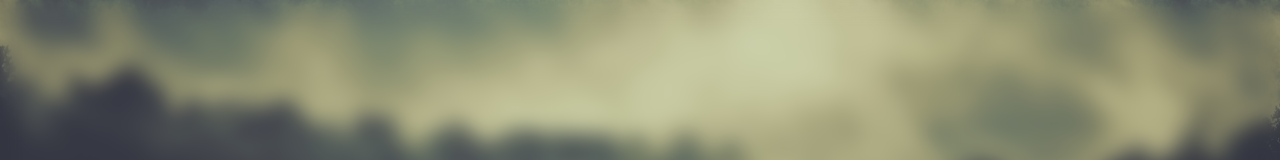
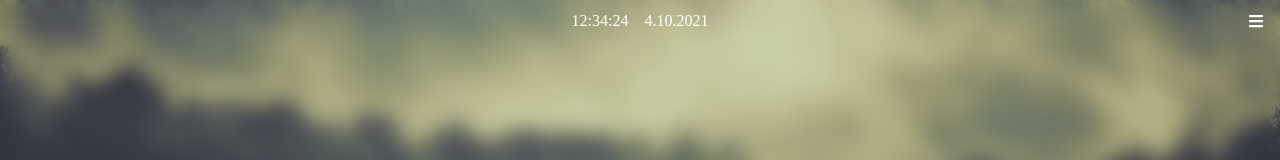
Before and after one commit to varvikko/venom-greeter, a React (Create React App) app: page / in a window 1280 px wide. Shown: the top 160 px of the page. Built offline with nearby package versions, Linux system fonts and the light colour scheme.

Commit message:
add header

```diff
--- a/package.json
+++ b/package.json
@@ -3,6 +3,9 @@
   "version": "0.1.0",
   "private": true,
   "dependencies": {
+    "@fortawesome/fontawesome-svg-core": "^1.2.36",
+    "@fortawesome/free-solid-svg-icons": "^5.15.4",
+    "@fortawesome/react-fontawesome": "^0.1.16",
     "@testing-library/jest-dom": "^5.11.4",
     "@testing-library/react": "^11.1.0",
     "@testing-library/user-event": "^12.1.10",
--- a/src/app/App.jsx
+++ b/src/app/App.jsx
@@ -9,10 +9,14 @@ class App extends React.Component {
     render() {
         return (
             <div>
-                <Background image={getBackgrounds()[0]}
-                    blur={10} />
+                <Background image={getBackgrounds()[0]} blur={10} />
 
-                <Header />
+                <Header
+                    showTime={true}
+                    timeFormat='%H:%M:%s'
+                    showDate={true}
+                    dateFormat='%d.%m.%Y'
+                />
                 <Prompt />
                 <Menu />
             </div>
--- a/src/app/components/Header.jsx
+++ b/src/app/components/Header.jsx
@@ -1,20 +1,66 @@
 import React from 'react'
 import PropTypes from 'prop-types'
+import { FontAwesomeIcon } from '@fortawesome/react-fontawesome'
+import { faBars } from '@fortawesome/free-solid-svg-icons'
 
 class Header extends React.Component {
     constructor(props) {
         super(props)
+
+        this.state = {
+            time: new Date()
+        }
+    }
+
+    componentDidMount() {
+        this.interval = setInterval(() => {
+            this.setState({
+                time: new Date()
+            })
+        }, 1000)
+    }
+
+    getTime() {
+        const { time } = this.state
+
+        return (this.props.timeFormat || '%H:%M:%s')
+            .replace(/%H/, time.getHours())
+            .replace(/%M/, time.getMinutes())
+            .replace(/%s/, time.getSeconds().toString().padStart(2, 0))
+    }
+
+    getDate() {
+        const { time } = this.state
+
+        return (this.props.dateFormat || '%d.&m.&Y')
+            .replace(/%d/, time.getDay())
+            .replace(/%m/, time.getMonth())
+            .replace(/%Y/, time.getFullYear())
     }
 
     render() {
-        return <div>
+        return (
+            <div className='header'>
+                <div className='header-clock'>
+                    <div>{this.props.showTime && this.getTime()}</div>
+                    <div>{this.props.showDate && this.getDate()}</div>
+                </div>
 
-        </div>
+                <div className='header-menu-toggle-wrapper'>
+                    <div className='header-menu-toggle hover-button'>
+                        <FontAwesomeIcon icon={faBars} />
+                    </div>
+                </div>
+            </div>
+        )
     }
 }
 
 Header.propTypes = {
-
+    showTime: PropTypes.bool,
+    showDate: PropTypes.bool,
+    timeFormat: PropTypes.string,
+    dateFormat: PropTypes.string
 }
 
 export default Header
--- /dev/null
+++ b/src/app/styles/components/Header.scss
@@ -0,0 +1,40 @@
+
+.header {
+    color: white;
+    display: flex;
+    margin: .33rem .5rem;
+}
+
+.header-clock {
+    width: calc(100% - 2rem);
+    margin-left: 2rem;
+    display: flex;
+    justify-content: center;
+    align-items: center;
+
+    div {
+        margin-right: 1rem;
+
+        &:last-child {
+            margin-right: 0;
+        }
+    }
+}
+
+.hover-button {
+    width: 2rem;
+    height: 2rem;
+    display: flex;
+    justify-content: center;
+    align-items: center;
+    border-radius: .25rem;
+    transition: background-color 0.25s;
+
+    &:hover {
+        background-color: #ffffff22;
+    }
+
+    &:active {
+        background-color: #ffffff11;
+    }
+}
--- a/src/app/styles/index.scss
+++ b/src/app/styles/index.scss
@@ -1,4 +1,5 @@
 @import 'components/Background.scss';
+@import 'components/Header.scss';
 
 * {
     margin: 0;
```
Also changed, not shown: 2 other files (tests, documents, lock files or other folders).
